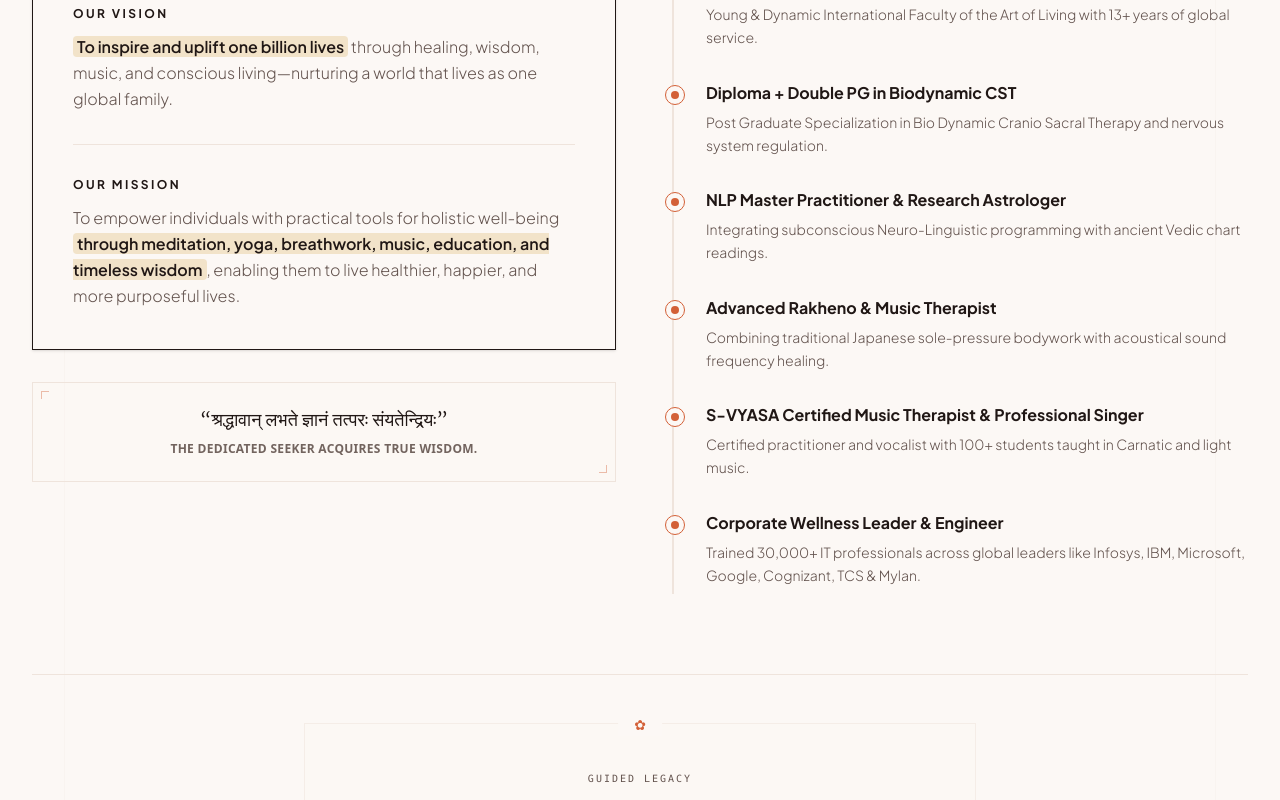
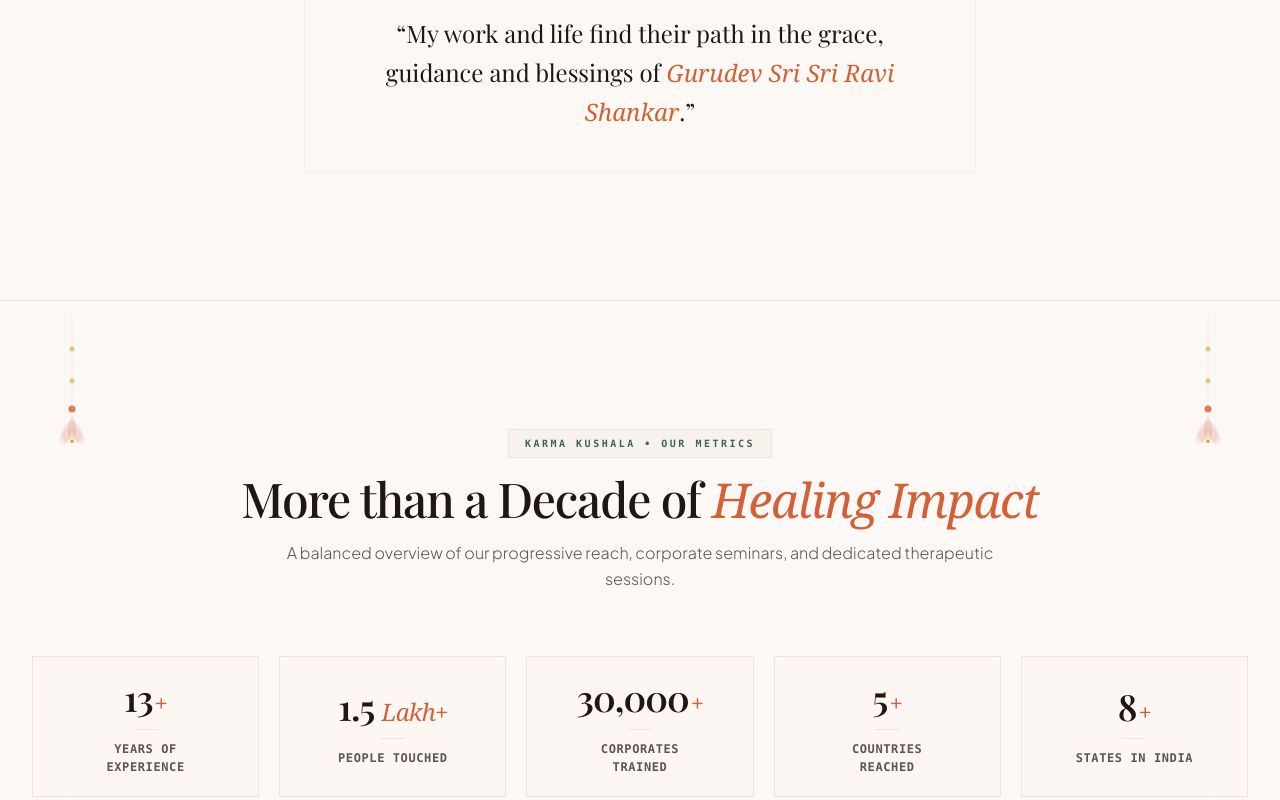
Before and after one commit to sck-info/sck-3, a Next.js app: page / in a window 1280 px wide. Shown: the part 2236-3036 px from the top of the page. Built offline with nearby package versions, Linux system fonts and the light colour scheme.

Commit message:
feat: initialize landing page layout with modular section components and scroll-triggered animations

```diff
--- a/src/app/page.tsx
+++ b/src/app/page.tsx
@@ -23,11 +23,11 @@
         <Hero />
 
         <ScrollReveal>
-          <Metrics />
+          <About />
         </ScrollReveal>
 
         <ScrollReveal>
-          <About />
+          <Metrics />
         </ScrollReveal>
 
         {false && (
```
